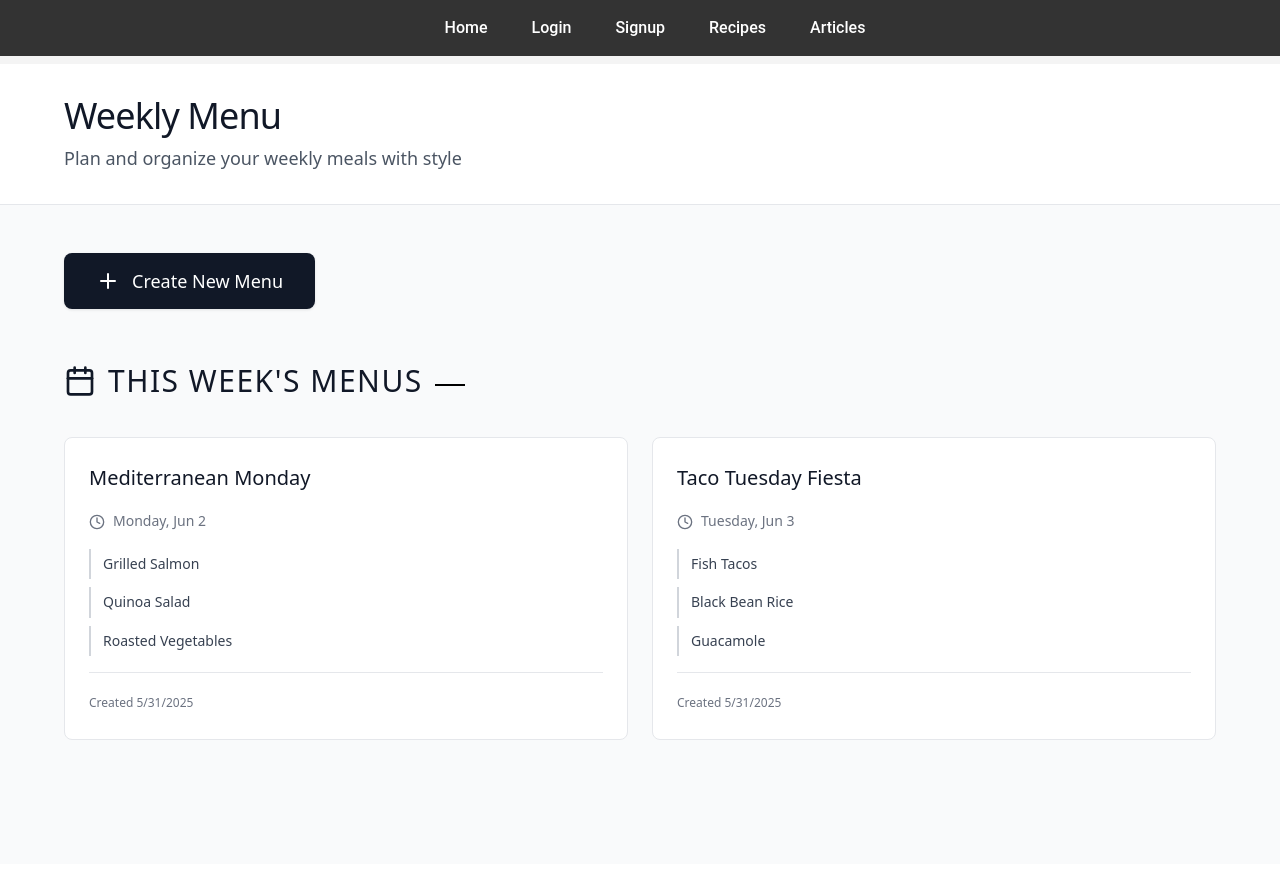
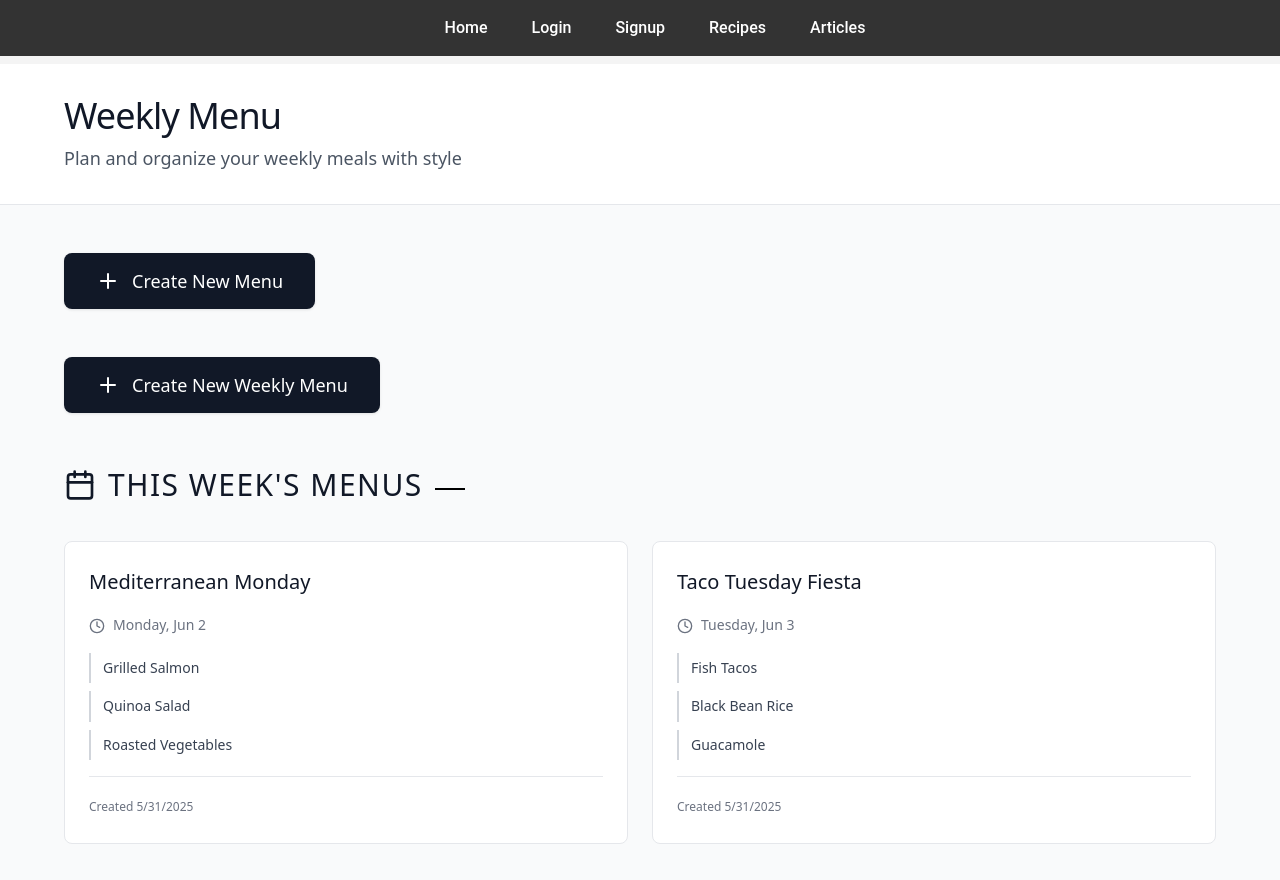
Before and after one commit to MiriamSanders/Miriam-and-Rivka, a React (Vite) app in the folder client/: page /personal-area/menus in a window 1280 px wide. Shown: the top 880 px of the page. Built offline with nearby package versions, Linux system fonts and the light colour scheme.

Commit message:
updated menus page

```diff
--- a/client/src/App.jsx
+++ b/client/src/App.jsx
@@ -21,6 +21,7 @@ import './styles/App.css'
 
 function App() {
   const [userType, setUserType] = useState("guest"); // Default user type
+  const [createMenu, setCreateMenu] = useState(false);
   return (
     <>
       <Navigation userType={userType} />
@@ -33,7 +34,7 @@ function App() {
         <Route path="signup" element={<Signup setUserType={setUserType} />} />
 
         {/* Recipes */}
-        <Route path="recipes" element={<Recipes />} />
+        <Route path="recipes" element={<Recipes createMenu={createMenu}/>} />
         <Route path="recipes/:id" element={<RecipePage />} />
 
 
@@ -44,7 +45,7 @@ function App() {
         {/* Personal Area */}
 
           <Route path="personal-area" element={<PersonalArea />} />
-          <Route path="personal-area/menus" element={<MenuManager />} />
+          <Route path="personal-area/menus" element={<MenuManager setCreateMenu={setCreateMenu}/>} />
           {/* <Route path="menus/:id" element={<MenuDetail />} /> */}
 
         {/* Chef Area */}
--- a/client/src/components/MenuManager.jsx
+++ b/client/src/components/MenuManager.jsx
@@ -1,9 +1,10 @@
 import React, { useState } from 'react';
 import { Plus, Calendar, Clock, Trash2 } from 'lucide-react';
+import { useNavigate } from 'react-router-dom';
 import '../styles/MenuManager.css'; // Import your CSS styles
 
 
-const MenuManager = () => {
+const MenuManager = ({setCreateMenu}) => {
   const [menus, setMenus] = useState([
     {
       id: 1,
@@ -27,7 +28,7 @@ const MenuManager = () => {
     date: '',
     items: ['']
   });
-
+    const navigate = useNavigate();
   const handleCreateMenu = () => {
     if (newMenu.name && newMenu.date && newMenu.items.filter(item => item.trim()).length > 0) {
       const menu = {
@@ -85,10 +86,19 @@ const MenuManager = () => {
         <div className="create-button-container">
           <button
             className="create-button"
-            onClick={() => setShowCreateForm(!showCreateForm)}
+            onClick={() => {setShowCreateForm(!showCreateForm)}}
           >
             <Plus className="create-button-icon" />
             Create New Menu
+          </button>
+        </div>
+          <div className="create-button-container">
+          <button
+            className="create-button"
+            onClick={() => {navigate('/recipes') ; setCreateMenu(true)}}
+          >
+            <Plus className="create-button-icon" />
+            Create New  Weekly Menu
           </button>
         </div>
 
--- a/client/src/components/Recipes.jsx
+++ b/client/src/components/Recipes.jsx
@@ -3,7 +3,7 @@ import { getRequest } from '../Requests';
 import '../styles/Recipes.css';
 import { useNavigate } from 'react-router-dom';
 
-function Recipes() {
+function Recipes({createMenu}) {
   const [recipes, setRecipes] = useState([]);
   const [page, setPage] = useState(1);
   const [hasMore, setHasMore] = useState(true);
@@ -46,6 +46,13 @@ function Recipes() {
             <div key={recipe.RecipeID} name={recipe.RecipeID} className="recipe-card" onClick={openRecipePage}>
               <div className="recipe-image" style={{ backgroundImage: `url(${recipe.ImageURL})` }}>
                 <div className="recipe-overlay">
+                  {createMenu && (
+                    <button className="add-to-menu-button" onClick={(e) => {
+                      e.stopPropagation(); // Prevent triggering the recipe click
+                    }}>
+                      Add to Menu
+                    </button>
+                  )}
                   <h2>{recipe.Title}</h2>
                   <p>{recipe.Description}</p>
                 </div>
```
